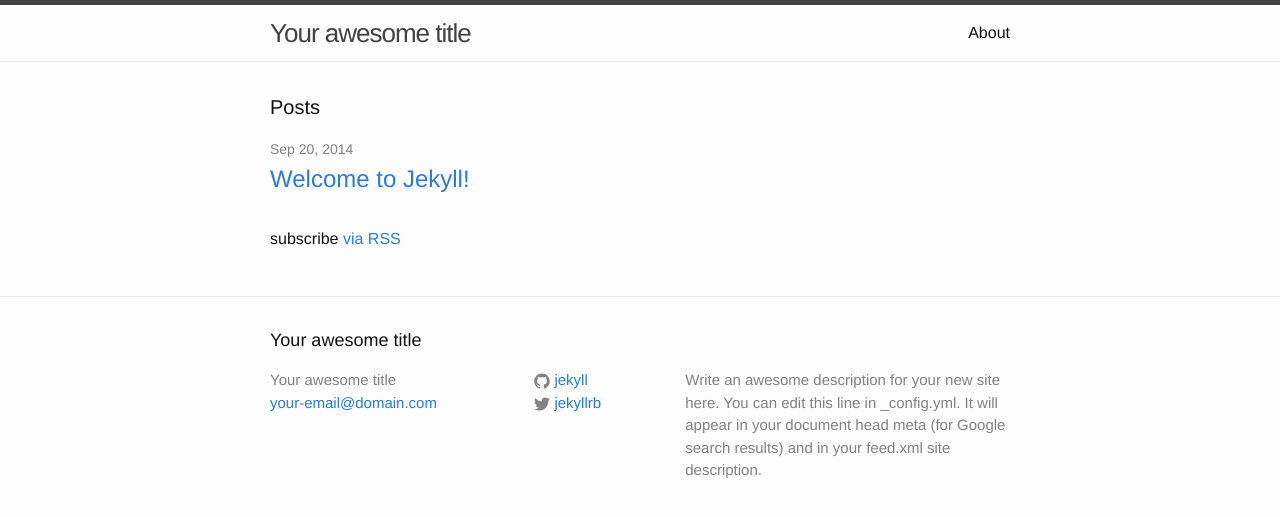
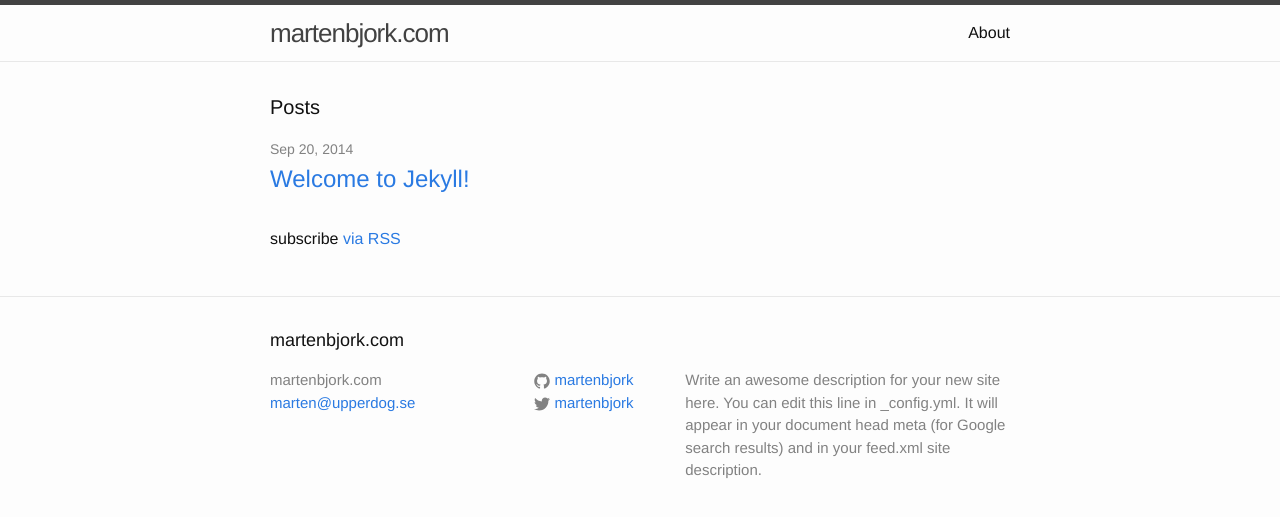
Before and after one commit to pavopax/pavopax.github.io, a Jekyll site: the page built from index.html, in a window 1280 px wide. Shown: the top 517 px of the page. Built offline with Jekyll 4.4.1, drawn with Linux system fonts in a browser that asks for light colours.

Commit message:
Updated defaults

```diff
--- a/_config.yml
+++ b/_config.yml
@@ -1,14 +1,14 @@
 # Site settings
-title: Your awesome title
-email: your-email@domain.com
+title: martenbjork.com
+email: marten@upperdog.se
 description: > # this means to ignore newlines until "baseurl:"
   Write an awesome description for your new site here. You can edit this
   line in _config.yml. It will appear in your document head meta (for
   Google search results) and in your feed.xml site description.
 baseurl: "" # the subpath of your site, e.g. /blog/
 url: "http://yourdomain.com" # the base hostname & protocol for your site
-twitter_username: jekyllrb
-github_username:  jekyll
+twitter_username: martenbjork
+github_username: martenbjork
 
 # Build settings
 markdown: kramdown
```
